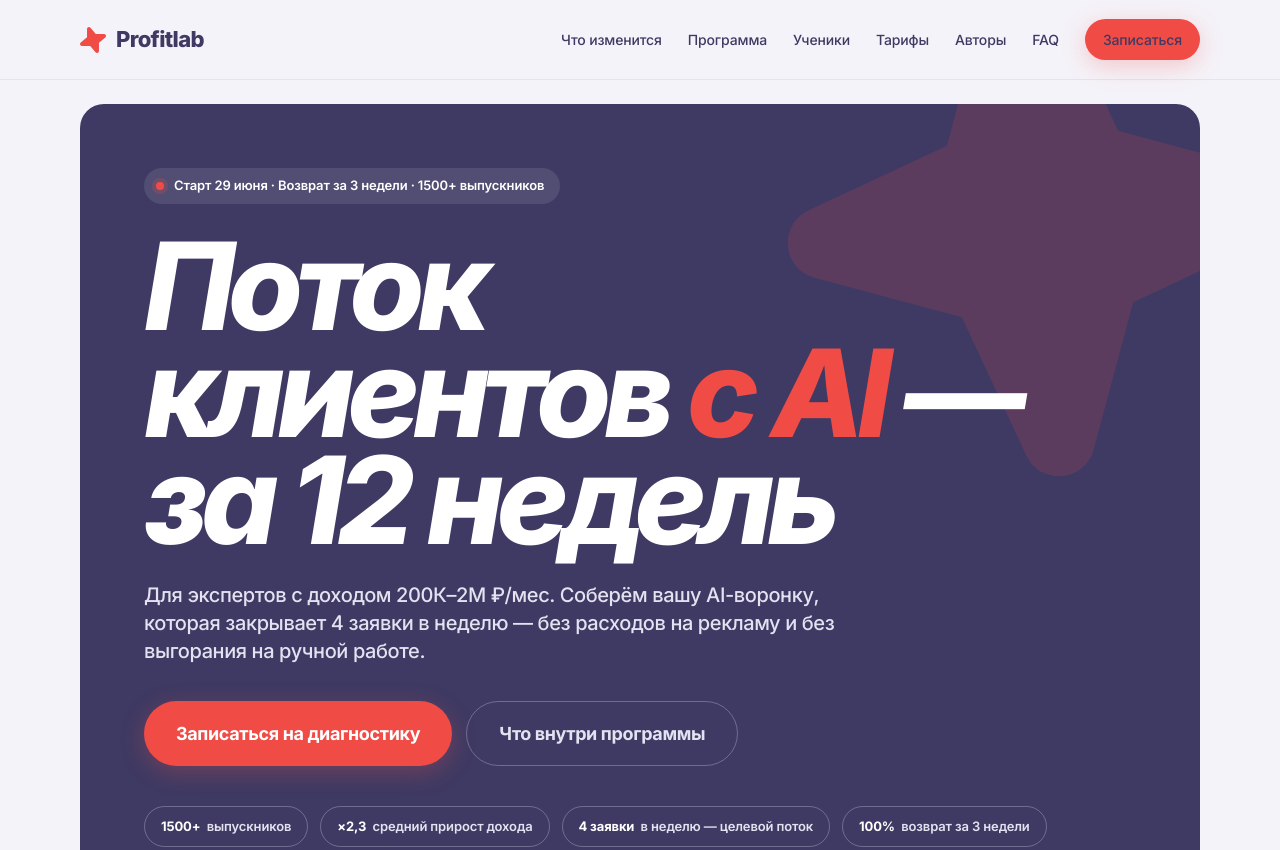
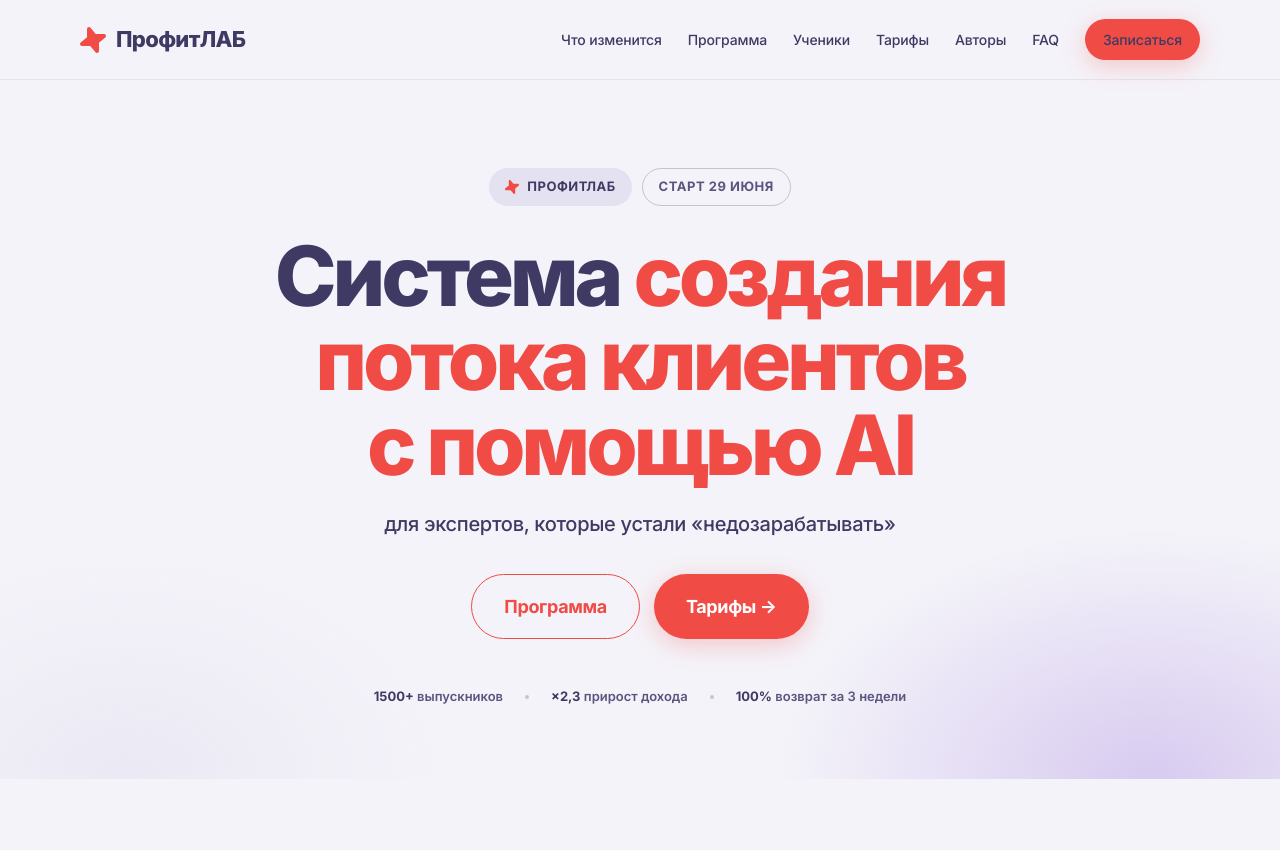
Before and after one commit to kratasuk/profitlab-landing, a plain HTML site: page index.html in a window 1280 px wide. Shown: the top 850 px of the page. Drawn offline with Linux system fonts and the light colour scheme.

Commit message:
v3: hero adapted from original Tilda design + favicon
- Light centered hero (was dark indigo box)
- Two pills above headline: ПРОФИТЛАБ brand + Старт 29 июня date
- Big bold non-italic headline: Система + красный 'создания потока клиентов с помощью AI'
- Subline: 'для экспертов, которые устали недозарабатывать'
- Two centered CTAs: Программа (outline red) + Тарифы (solid red)
- Trust line: 1500+ · ×2,3 · 100% возврат
- Decorative purple gradient bottom right corner
- SVG favicon + apple-touch-icon based on red spark mark
- Updated brand wordmark to Cyrillic 'ПрофитЛАБ'

```diff
--- a/index.html
+++ b/index.html
@@ -10,6 +10,10 @@
 <meta property="og:title" content="Profitlab — Поток клиентов с AI">
 <meta property="og:description" content="12 недель. AI-воронка. Без рекламы. Возврат за 3 недели.">
 <meta property="og:type" content="website">
+
+<link rel="icon" type="image/svg+xml" href="/favicon.svg">
+<link rel="apple-touch-icon" href="/apple-touch-icon.svg">
+<link rel="mask-icon" href="/favicon.svg" color="#F14B46">
 
 <link rel="preconnect" href="https://fonts.googleapis.com">
 <link rel="preconnect" href="https://fonts.gstatic.com" crossorigin>
@@ -179,71 +183,101 @@
   .btn-sm { padding: 10px 18px; font-size: 14px; }
 
   /* ============================================================
-     HERO
+     HERO — light, centered (v3)
      ============================================================ */
   .hero {
-    margin: 24px var(--gutter-x) 0;
-    background: var(--indigo-700);
-    color: var(--white);
-    border-radius: var(--radius-l);
-    padding: 64px 64px 72px;
     position: relative;
+    padding: 88px var(--gutter-x) 72px;
+    text-align: center;
     overflow: hidden;
   }
-  .hero-spark {
-    position: absolute;
-    right: -80px; top: -120px;
-    width: 480px; height: 480px;
+  .hero-bg {
+    position: absolute; inset: 0;
+    pointer-events: none;
+    z-index: 0;
+    background:
+      radial-gradient(45% 55% at 90% 100%, rgba(150, 110, 220, 0.30) 0%, rgba(150, 110, 220, 0) 65%),
+      radial-gradient(35% 45% at 10% 100%, rgba(228, 226, 241, 0.60) 0%, rgba(228, 226, 241, 0) 70%),
+      radial-gradient(60% 60% at 50% 0%, rgba(244, 243, 249, 0.4) 0%, transparent 80%);
+  }
+  .hero-pills {
+    position: relative; z-index: 1;
+    display: inline-flex; gap: 10px; flex-wrap: wrap;
+    justify-content: center;
+  }
+  .hero-pill {
+    display: inline-flex; align-items: center; gap: 8px;
+    padding: 8px 16px;
+    border-radius: var(--radius-pill);
+    font-size: 13px; font-weight: 700;
+    letter-spacing: 0.04em; text-transform: uppercase;
+    color: var(--indigo-700);
+  }
+  .hero-pill.brand { background: var(--indigo-200); }
+  .hero-pill.brand .spark { width: 14px; height: 14px; color: var(--red-600); flex-shrink: 0; }
+  .hero-pill.date {
+    background: transparent;
+    border: 1px solid rgba(62, 58, 99, 0.25);
+    color: var(--indigo-500);
+  }
+  .hero h1 {
+    position: relative; z-index: 1;
+    font-weight: 800;
+    font-size: clamp(38px, 6.5vw, 92px);
+    line-height: 1.02;
+    letter-spacing: -0.05em;
+    color: var(--indigo-700);
+    margin: 28px auto 0;
+    max-width: 1080px;
+  }
+  .hero h1 em {
     color: var(--red-600);
-    opacity: 0.16;
-    transform: rotate(15deg);
-    pointer-events: none;
-  }
-  .hero-eyebrow {
-    display: inline-flex; align-items: center; gap: 10px;
-    padding: 8px 16px 8px 12px;
-    border-radius: var(--radius-pill);
-    background: rgba(255,255,255,0.10);
-    font-size: 13px; font-weight: 600; letter-spacing: -0.01em;
+    font-style: normal;
+  }
+  .hero-sub {
     position: relative; z-index: 1;
-  }
-  .hero-eyebrow .dot { width: 8px; height: 8px; border-radius: 50%; background: var(--red-600); box-shadow: 0 0 0 4px rgba(241,75,70,0.20); }
-  .hero h1 {
-    font-style: italic; font-weight: 800;
-    font-size: var(--t-display);
-    line-height: 0.88;
-    letter-spacing: -0.06em;
-    margin-top: 28px;
+    margin: 22px auto 0;
+    max-width: 620px;
+    font-size: clamp(17px, 1.6vw, 20px);
+    font-weight: 500;
+    line-height: 1.4;
+    letter-spacing: -0.015em;
+    color: var(--indigo-700);
+  }
+  .hero-cta {
     position: relative; z-index: 1;
-  }
-  .hero h1 em { color: var(--red-600); font-style: italic; }
-  .hero-sub {
-    margin-top: 28px;
-    max-width: 720px;
-    font-size: var(--t-h4);
-    font-weight: 500; line-height: 1.4;
-    letter-spacing: -0.02em;
-    color: var(--indigo-200);
+    margin-top: 36px;
+    display: flex; gap: 14px;
+    justify-content: center;
+    flex-wrap: wrap;
+  }
+  .btn-outline-red {
+    background: transparent;
+    color: var(--red-600);
+    border: 1.5px solid var(--red-600);
+  }
+  .btn-outline-red:hover { background: rgba(241, 75, 70, 0.06); transform: translateY(-1px); }
+  .hero-trust {
     position: relative; z-index: 1;
-  }
-  .hero-cta { margin-top: 36px; display: flex; gap: 14px; flex-wrap: wrap; position: relative; z-index: 1; }
-  .hero-meta { margin-top: 40px; display: flex; gap: 12px; flex-wrap: wrap; position: relative; z-index: 1; }
-  .hero-meta .pill {
-    padding: 10px 16px;
-    border-radius: var(--radius-pill);
-    border: 1px solid rgba(228,226,241,0.30);
+    margin: 48px auto 0;
+    display: inline-flex;
+    gap: 22px;
+    flex-wrap: wrap;
+    justify-content: center;
+    align-items: center;
+    color: var(--indigo-500);
     font-size: 13px; font-weight: 600;
-    color: var(--indigo-200);
-    letter-spacing: -0.01em;
-  }
-  .hero-meta .pill b { color: var(--white); font-weight: 700; }
-  @media (max-width: 1024px) {
-    .hero { padding: 48px 32px 56px; }
-    .hero-spark { width: 340px; height: 340px; right: -100px; top: -80px; }
-  }
-  @media (max-width: 640px) {
-    .hero { padding: 36px 24px 44px; margin: 16px var(--gutter-x) 0; }
-    .hero-spark { width: 240px; height: 240px; right: -90px; top: -50px; opacity: .12; }
+  }
+  .hero-trust b { color: var(--indigo-700); font-weight: 700; }
+  .hero-trust .dot { width: 4px; height: 4px; border-radius: 50%; background: var(--indigo-300); flex-shrink: 0; }
+
+  @media (max-width: 880px) {
+    .hero { padding: 56px var(--gutter-x) 56px; }
+    .hero-trust { gap: 14px; font-size: 12px; }
+  }
+  @media (max-width: 480px) {
+    .hero { padding: 40px var(--gutter-x) 48px; }
+    .hero-trust .dot { display: none; }
   }
 
   /* ============================================================
@@ -939,7 +973,7 @@
       <svg class="spark" viewBox="0 0 22 22" aria-hidden="true">
         <path d="M21.408 8.86c1.179-.989.479-2.911-1.06-2.911H13.355L8.86.592C7.871-.587 5.949.113 5.949 1.652v6.993L.592 13.14c-1.179.989-.479 2.911 1.06 2.911h6.993l4.495 5.357c.989 1.179 2.911.479 2.911-1.06v-6.993l5.357-4.495z" fill="currentColor"/>
       </svg>
-      <span>Profitlab</span>
+      <span>ПрофитЛАБ</span>
     </a>
     <nav class="nav-links" aria-label="Главное меню">
       <a href="#changes">Что изменится</a>
@@ -972,32 +1006,36 @@
 <main id="top">
 
 <!-- ============================================================
-     HERO
+     HERO — light centered (v3, original-inspired)
      ============================================================ -->
 <section class="hero" aria-labelledby="hero-title">
-  <svg class="hero-spark" viewBox="0 0 22 22" aria-hidden="true">
-    <path d="M21.408 8.86c1.179-.989.479-2.911-1.06-2.911H13.355L8.86.592C7.871-.587 5.949.113 5.949 1.652v6.993L.592 13.14c-1.179.989-.479 2.911 1.06 2.911h6.993l4.495 5.357c.989 1.179 2.911.479 2.911-1.06v-6.993l5.357-4.495z" fill="currentColor"/>
-  </svg>
-
-  <div class="hero-eyebrow">
+  <div class="hero-bg" aria-hidden="true"></div>
+
+  <div class="hero-pills">
+    <span class="hero-pill brand">
+      <svg class="spark" viewBox="0 0 22 22" aria-hidden="true">
+        <path d="M21.408 8.86c1.179-.989.479-2.911-1.06-2.911H13.355L8.86.592C7.871-.587 5.949.113 5.949 1.652v6.993L.592 13.14c-1.179.989-.479 2.911 1.06 2.911h6.993l4.495 5.357c.989 1.179 2.911.479 2.911-1.06v-6.993l5.357-4.495z" fill="currentColor"/>
+      </svg>
+      ПРОФИТЛАБ
+    </span>
+    <span class="hero-pill date">Старт 29 июня</span>
+  </div>
+
+  <h1 id="hero-title">Система <em>создания<br>потока&nbsp;клиентов с&nbsp;помощью&nbsp;AI</em></h1>
+
+  <p class="hero-sub">для экспертов, которые устали&nbsp;«недозарабатывать»</p>
+
+  <div class="hero-cta">
+    <a href="#program" class="btn btn-outline-red btn-pill btn-lg">Программа</a>
+    <a href="#tariffs" class="btn btn-primary btn-pill btn-lg">Тарифы&nbsp;→</a>
+  </div>
+
+  <div class="hero-trust">
+    <span><b>1500+</b>&nbsp;выпускников</span>
     <span class="dot"></span>
-    Старт 29 июня · Возврат за 3 недели · 1500+ выпускников
-  </div>
-
-  <h1 id="hero-title">Поток<br>клиентов <em>с&nbsp;AI</em> — за&nbsp;12&nbsp;недель</h1>
-
-  <p class="hero-sub">Для экспертов с&nbsp;доходом 200К–2М&nbsp;₽/мес. Соберём вашу AI-воронку, которая закрывает 4&nbsp;заявки в&nbsp;неделю — без расходов на&nbsp;рекламу и&nbsp;без выгорания на&nbsp;ручной работе.</p>
-
-  <div class="hero-cta">
-    <a href="#diagnostic" class="btn btn-primary btn-pill btn-lg">Записаться на&nbsp;диагностику</a>
-    <a href="#changes" class="btn btn-ghost-light btn-pill btn-lg">Что внутри программы</a>
-  </div>
-
-  <div class="hero-meta">
-    <span class="pill"><b>1500+</b>&nbsp; выпускников</span>
-    <span class="pill"><b>×2,3</b>&nbsp; средний прирост дохода</span>
-    <span class="pill"><b>4 заявки</b>&nbsp; в неделю — целевой поток</span>
-    <span class="pill"><b>100%</b>&nbsp; возврат за 3 недели</span>
+    <span><b>×2,3</b>&nbsp;прирост дохода</span>
+    <span class="dot"></span>
+    <span><b>100%</b>&nbsp;возврат за&nbsp;3&nbsp;недели</span>
   </div>
 </section>
 
@@ -1846,7 +1884,7 @@
           <svg class="spark" viewBox="0 0 22 22" aria-hidden="true">
             <path d="M21.408 8.86c1.179-.989.479-2.911-1.06-2.911H13.355L8.86.592C7.871-.587 5.949.113 5.949 1.652v6.993L.592 13.14c-1.179.989-.479 2.911 1.06 2.911h6.993l4.495 5.357c.989 1.179 2.911.479 2.911-1.06v-6.993l5.357-4.495z" fill="currentColor"/>
           </svg>
-          <span>Profitlab</span>
+          <span>ПрофитЛАБ</span>
         </a>
         <p class="desc">Программа сборки AI-воронки для&nbsp;экспертов. 12 недель. Без расходов на&nbsp;рекламу. Возврат за&nbsp;3 недели.</p>
       </div>
```
Also changed, not shown: apple-touch-icon.svg (added), favicon.svg (added).
